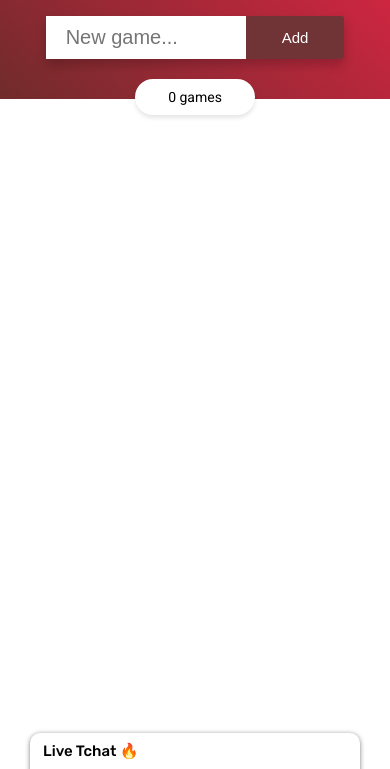
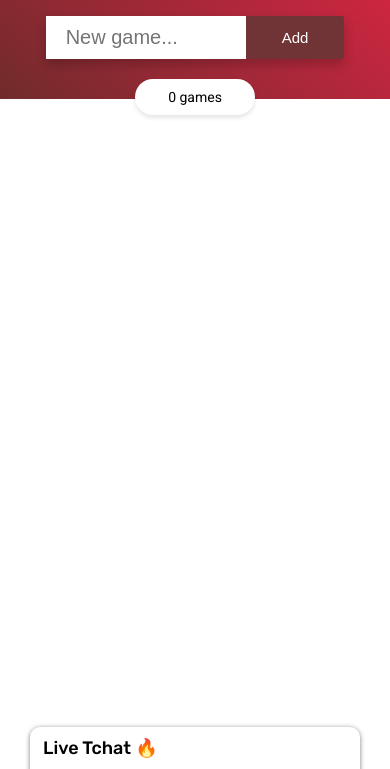
Before and after one commit to steevepay/babyfoot-manager, a website with bundled scripts: page public/index.html in a window 390 px wide. Shown: the part 75-844 px from the top of the page. Built offline with nearby package versions, Linux system fonts and the light colour scheme; no server answers; files whose address does not match are found by name.

Commit message:
Fix Tchat title

```diff
--- a/public/stylesheets/tchat.css
+++ b/public/stylesheets/tchat.css
@@ -17,7 +17,7 @@
   /* color:white; */
   display: flex;
   align-items: center;
-  padding: 9px 13px;
+  padding: 10px 13px;
   font-size: 13px;
   font-family: 'Rubik', sans-serif !important;
   border-top-left-radius: 10px;
@@ -188,7 +188,8 @@
   }
 
   #header-tchat {
-    font-size: 15px;
+    font-size: 18px;
+    /* padding: 10px 13px; */
   }
 
   #input-from {
```
